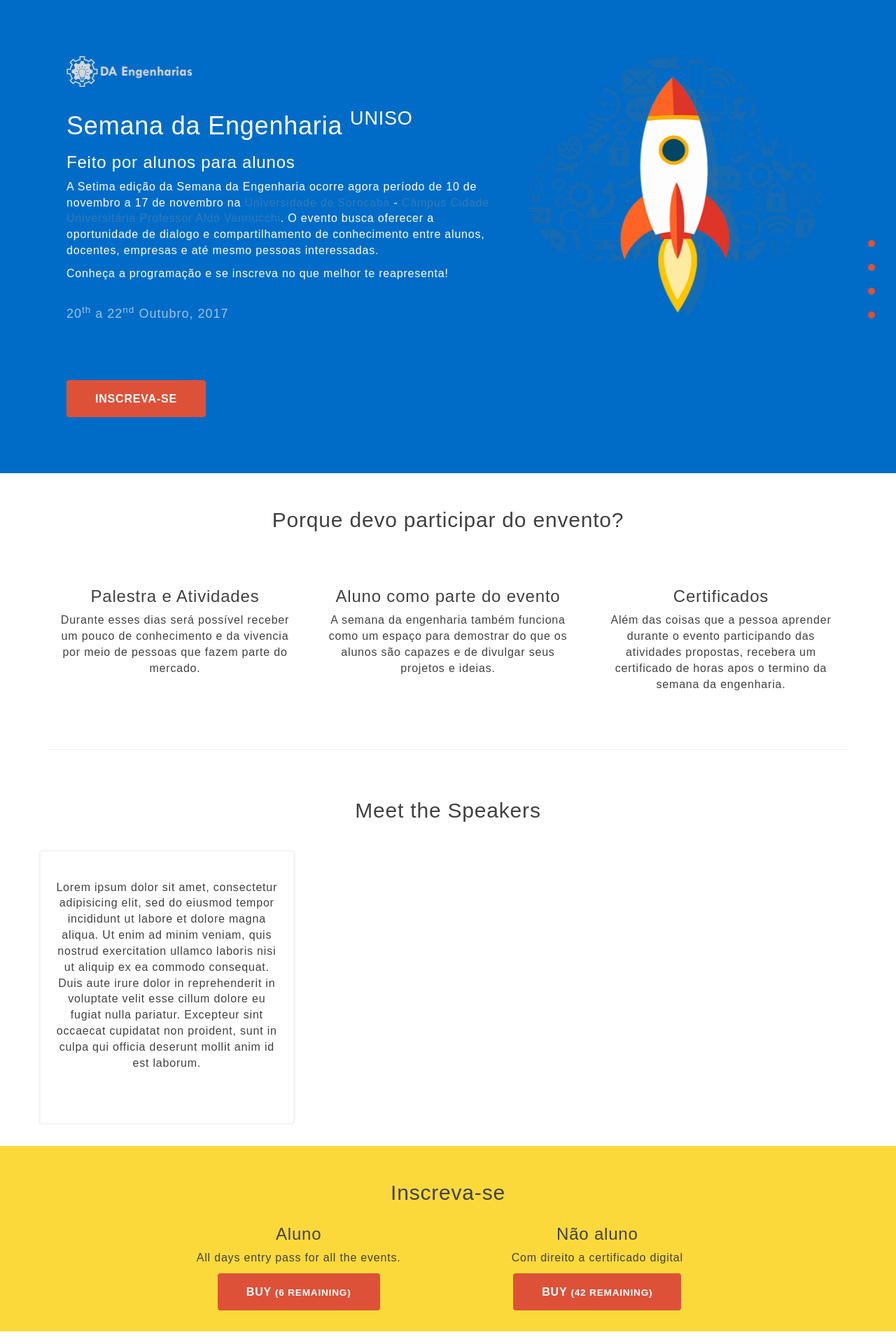
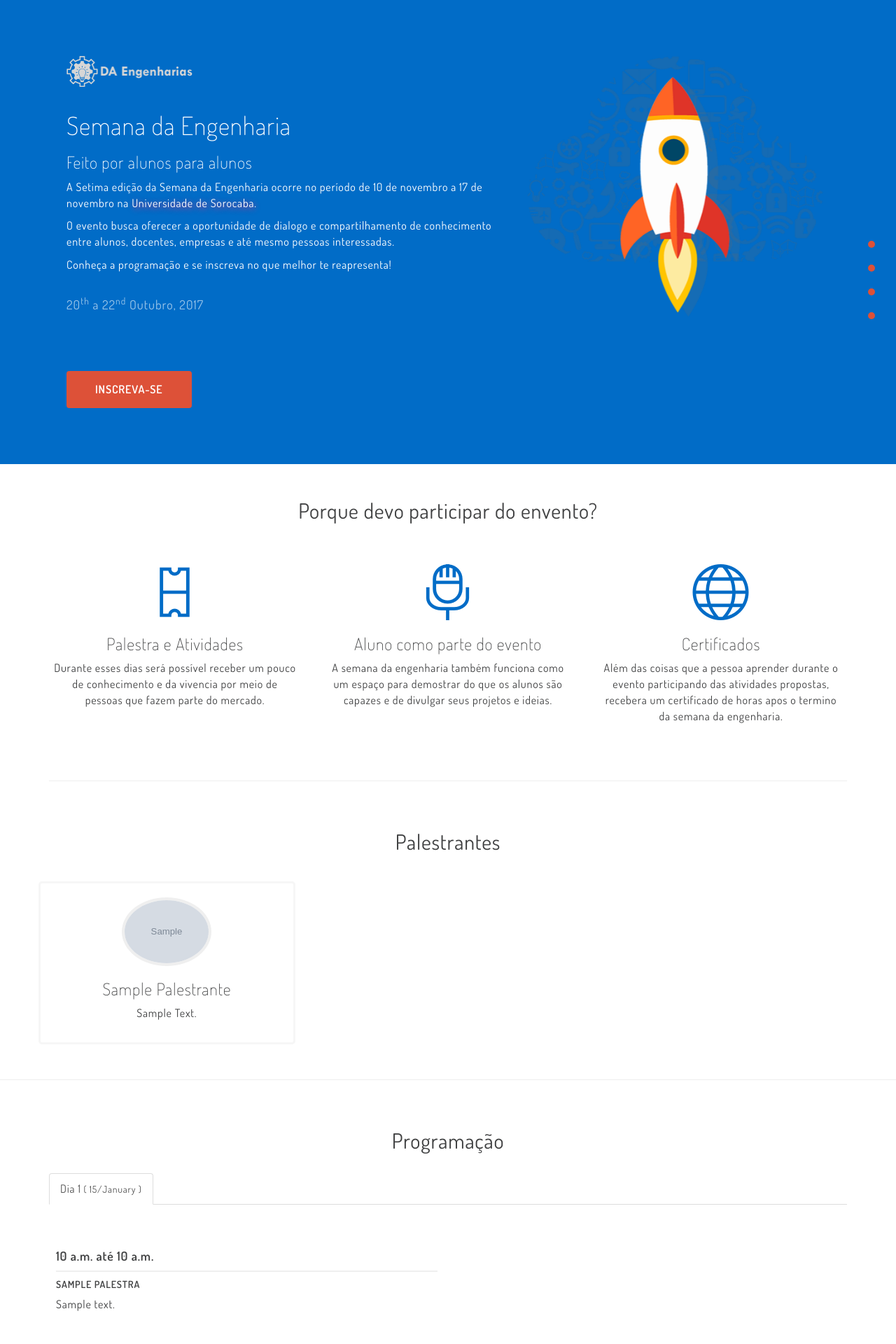
Before and after one commit to ThiagoLopes/uniso-semana-engenharia, a Django app: page / in a window 1280 px wide. Shown: the top 1920 px of the page at 70% size. Run offline with Django 3.2, Linux system fonts and the light colour scheme; tables that the repository leaves empty hold one stand-in row (values such as "Sample post"); grey boxes marked "Sample" are stand-in pictures; some libraries are stand-ins or nearby versions.

Commit message:
fix links statics & add css

```diff
--- a/static/css/style.css
+++ b/static/css/style.css
@@ -352,3 +352,15 @@ right: 0;
 top: 100px;
 z-index:999999;
 }
+
+.shadow{
+  text-shadow: #FE2573 0.1em 0.1em 0.5em;
+}
+
+.shadow:hover{
+  text-shadow: 0 0 0;
+}
+
+.text-white{
+  color: #fff;
+}
--- a/templates/base.html
+++ b/templates/base.html
@@ -10,10 +10,10 @@
     <title>Uniso - Semana Engenharia 2017</title>
 
     <!-- Bootstrap -->
-    <link href="{% static "css/bootstrap.min.css" %}" rel="stylesheet">
-    <link href="{% static "css/style.css" %}" rel="stylesheet">
-    <link href="{% static "css/themify-icons.css" rel="stylesheet" %}">
-    <link href='{% static "css/dosis-font.css" %}" rel='stylesheet' type='text/css'">
+    <link rel="stylesheet" href="{% static 'css/bootstrap.min.css'%}">
+    <link rel="stylesheet" href="{% static 'css/style.css'%}">
+    <link rel="stylesheet" href="{% static 'css/themify-icons.css'%}">
+    <link rel="stylesheet" href="{% static 'css/dosis-font.css'%}">
   </head>
 
   {% block body %}
--- a/templates/home.html
+++ b/templates/home.html
@@ -40,9 +40,10 @@
     <div class="row hero-header" id="home">
       <div class="col-md-7">
         <img src="{% static "img/logodae.png" %}" class="logo">
-        <h1>{% trans 'Semana da Engenharia <sup>UNISO</sup>' %}</h1>
+        <h1>{% trans 'Semana da Engenharia' %}</h1>
         <h3>{% trans 'Feito por alunos para alunos' %}</h3>
-        <p> {% trans 'A Setima edição da Semana da Engenharia ocorre agora período de 10 de novembro a 17 de novembro na ' %}<a href="https://uniso.br">{% trans 'Universidade de Sorocaba' %}</a> -  <a href="https://www.google.com.br/maps/place/Universidade+de+Sorocaba+-+Cidade+Universit%C3%A1ria+Prof.+Aldo+Vannucchi/@-23.4956961,-47.4145462,15.75z/data=!4m5!3m4!1s0x94cf61ce4634d061:0x54f9a979acd0e988!8m2!3d-23.4946771!4d-47.3989677">{% trans 'Câmpus Cidade Universitária Professor Aldo Vannucchi' %}</a>. {% trans 'O evento busca oferecer a oportunidade de dialogo e compartilhamento de conhecimento entre alunos, docentes, empresas e até mesmo pessoas interessadas.' %}</p>
+        <p>{% trans 'A Setima edição da Semana da Engenharia ocorre no período de 10 de novembro a 17 de novembro na ' %}<a class="text-white shadow" href="https://uniso.br">{% trans 'Universidade de Sorocaba' %}</a>.</p>
+        <p>{% trans 'O evento busca oferecer a oportunidade de dialogo e compartilhamento de conhecimento entre alunos, docentes, empresas e até mesmo pessoas interessadas.' %}</p>
         <p>{% trans 'Conheça a programação e se inscreva no que melhor te reapresenta!' %} </p>
         <h4>20<sup>th</sup> a 22<sup>nd</sup>  {% trans 'Outubro' %}, 2017</h4>
         <a href="#" class="btn btn-lg btn-red">Inscreva-se</a>
@@ -77,12 +78,13 @@
     <hr>
     <!-- Start: Speakers -->
     <div class="row me-row content-ct speaker" id="speakers">
-      <h2 class="row-title">Meet the Speakers</h2>
-      {% for palestra in palestra_list %}
+      <h2 class="row-title">{% trans 'Palestrantes' %}</h2>
+      {% for p in palestrante_list %}
       <div class="col-md-4 col-sm-6 feature">
-        <h3>{{ palestra.speaker_name }}</h3>
-        <p>{% lorem %}</p>
-        <ul class="speaker-social">
+        <img src="{{ p.image }}" alt="{{ p.speaker_name }}" class="speaker-img">
+        <h3>{{ p.speaker_name|title }}</h3>
+        <p>{{ p.speaker_description|title }}</p>
+        <ul class="hide speaker-social">
           <li><a href="#"><span class="ti-facebook"></span></a></li>
           <li><a href="#"><span class="ti-twitter-alt"></span></a></li>
           <li><a href="#"><span class="ti-linkedin"></span></a></li>
@@ -90,11 +92,13 @@
       </div>
       {% endfor %}
     </div>
-    <!-- End: Speakers -->
   </div>
+  <!-- End: Speakers -->
+
+  <hr>
 
   <!-- Start: Tickets -->
-  <div class="container-fluid tickets" id="tickets" >
+  <div class="hide container-fluid tickets" id="tickets" >
     <div class="row me-row content-ct">
       <h2 class="row-title">{% trans 'Inscreva-se' %}</h2>
       <div class="col-md-4 col-sm-6 col-md-offset-2">
@@ -144,9 +148,6 @@
                 <div class="col-md-6">
                   <div class="media">
                     <div class="media-left">
-                      <a href="#">
-                        <img class="media-object" src="img/speaker-1.png" alt="...">
-                      </a>
                     </div>
                     <div class="media-body">
                       <h4 class="media-heading">{{ palestra.hour_init }} {% trans 'até' %} {{ palestra.hour_end }}</h4>
```
